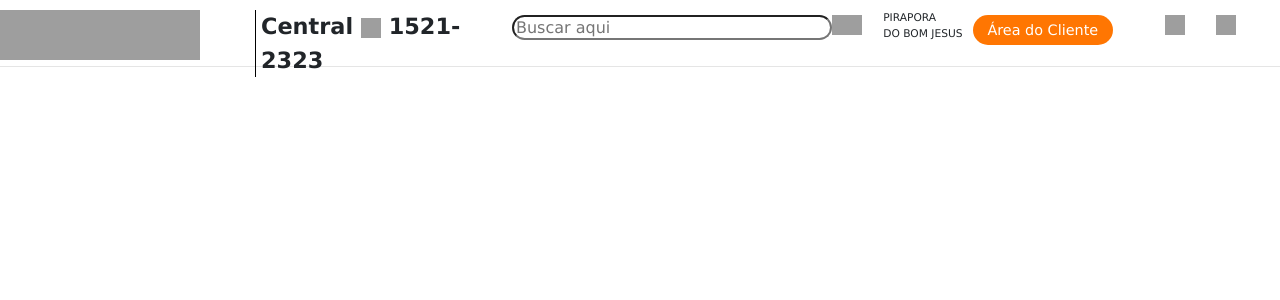
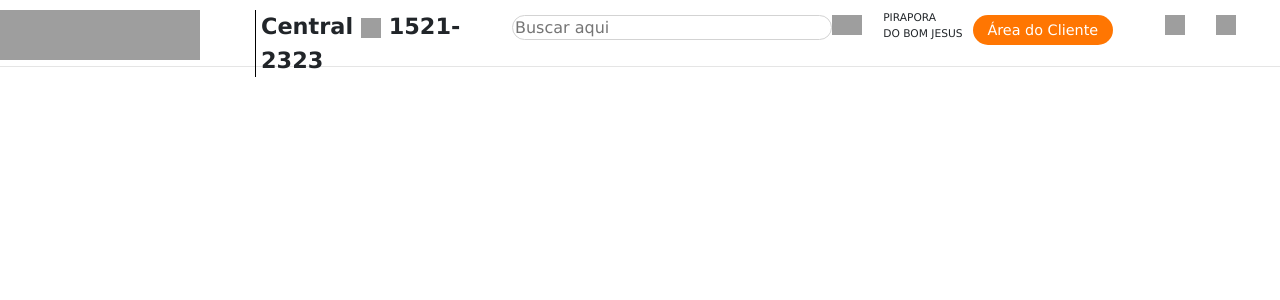
Before and after one commit to Ass94/site-angular, an Angular app: page / in a window 1280 px wide. Shown: the top 300 px of the page. Built offline with nearby package versions, Linux system fonts and the light colour scheme; grey boxes are pictures that could not be loaded.

Commit message:
Cor borda input buscar

```diff
--- a/src/app/menu/menu.component.css
+++ b/src/app/menu/menu.component.css
@@ -43,6 +43,7 @@
 }
 
 .buscar input {
+    border: solid 1px #D3D3D3;
     border-radius: 30px;
     height: 25px;
     margin-top: 5px;
```
